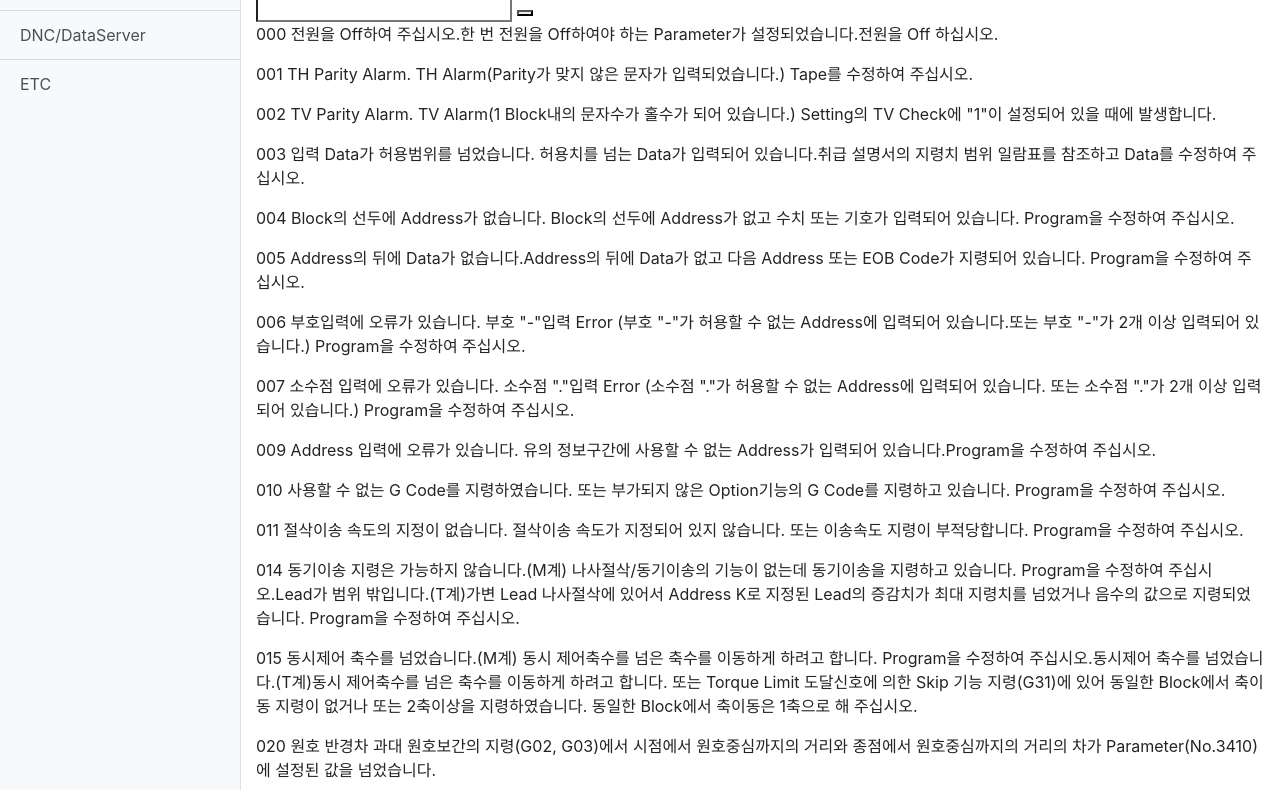
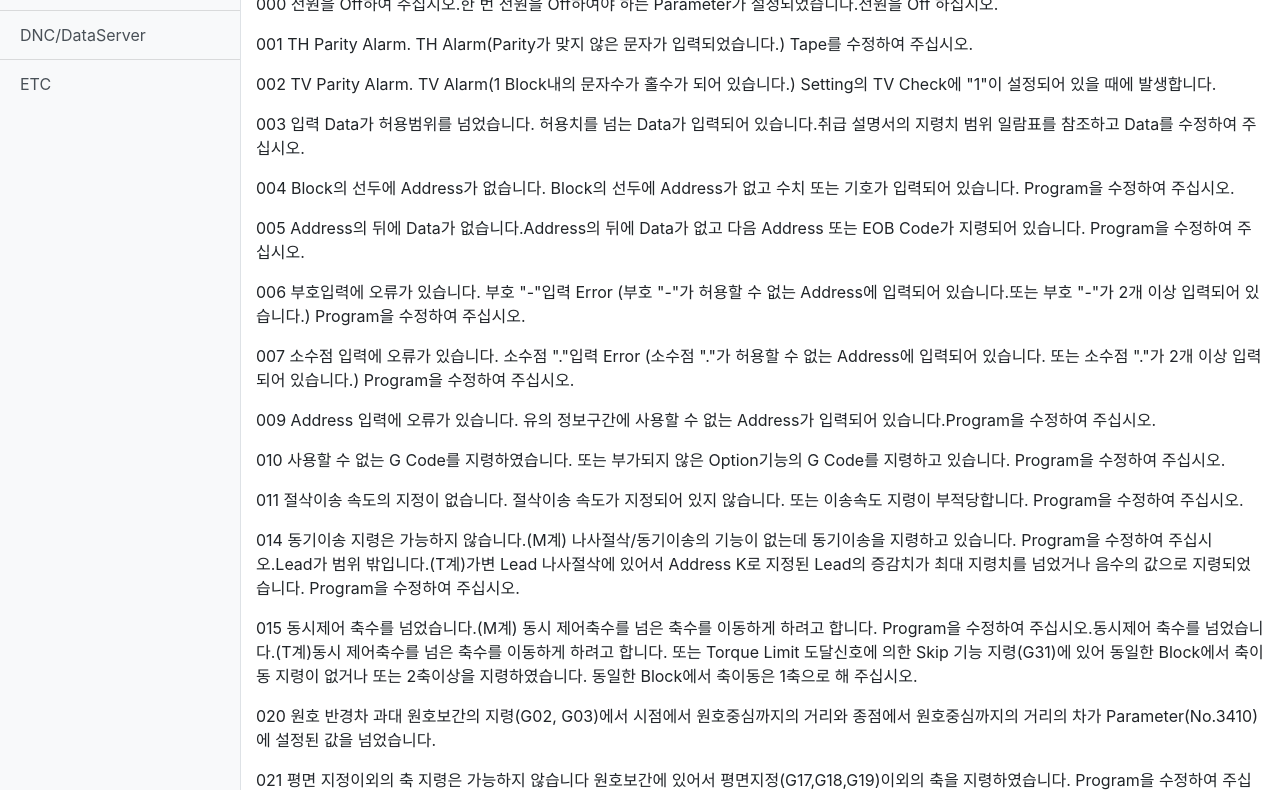
Before and after one commit to zeroninejung/zeroninejung.github.io, a plain HTML site: page text.html in a window 1280 px wide. Shown: the part 145-935 px from the top of the page. Drawn offline with Linux system fonts and the light colour scheme.

Commit message:
Update text.html

```diff
--- a/text.html
+++ b/text.html
@@ -70,12 +70,6 @@
 
             <div class="container-fluid">
                 <h1 class="mt-4">Fanuc Alarm list</h1>
-                <form>
-                    <fieldset>
-                        <input type="search" />
-                        <button type="submit"><i class="fa fa-search"></i></button>
-                    </fieldset>
-                </form>
                 <p>000 전원을 Off하여 주십시오.한 번 전원을 Off하여야 하는 Parameter가 설정되었습니다.전원을 Off 하십시오. </p>
                 <p>001 TH Parity Alarm. TH Alarm(Parity가 맞지 않은 문자가 입력되었습니다.) Tape를 수정하여 주십시오. </p>
                 <p>002 TV Parity Alarm. TV Alarm(1 Block내의 문자수가 홀수가 되어 있습니다.) Setting의 TV Check에 "1"이 설정되어 있을 때에 발생합니다. </p>
```
